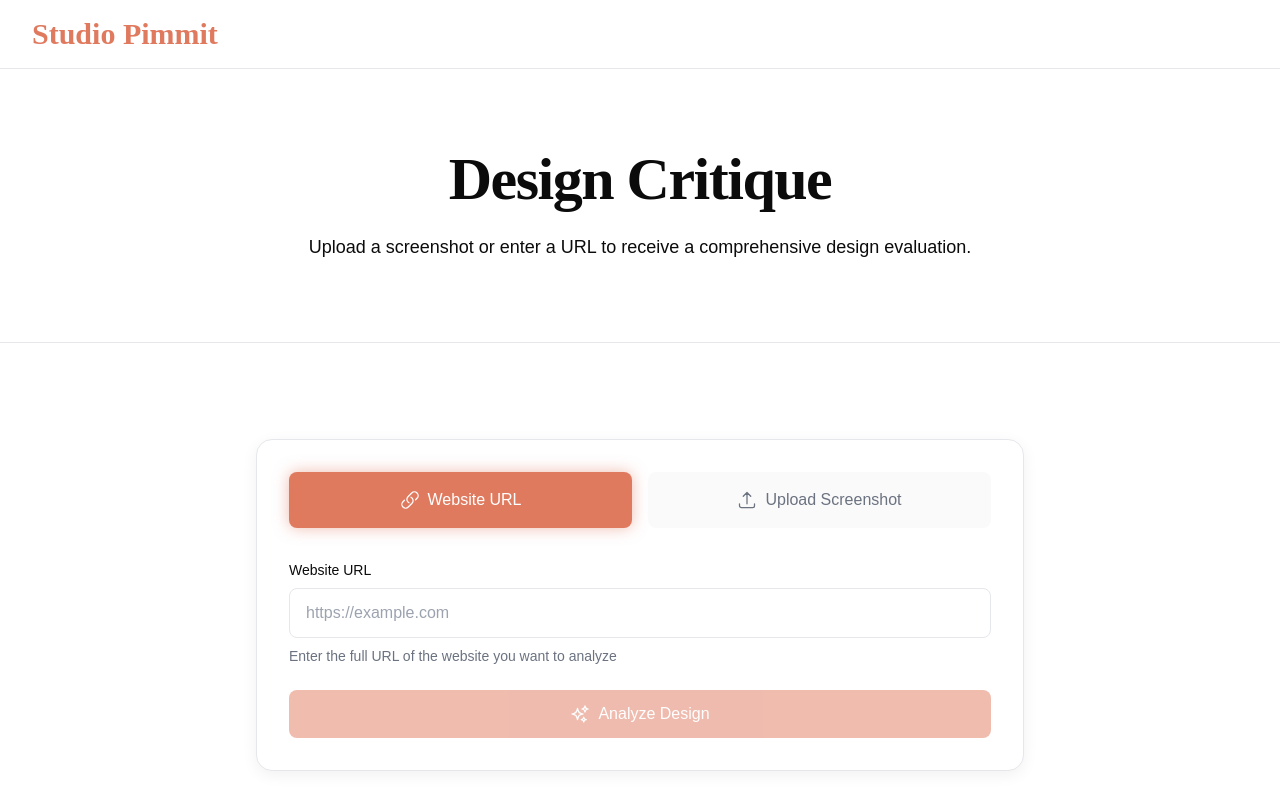
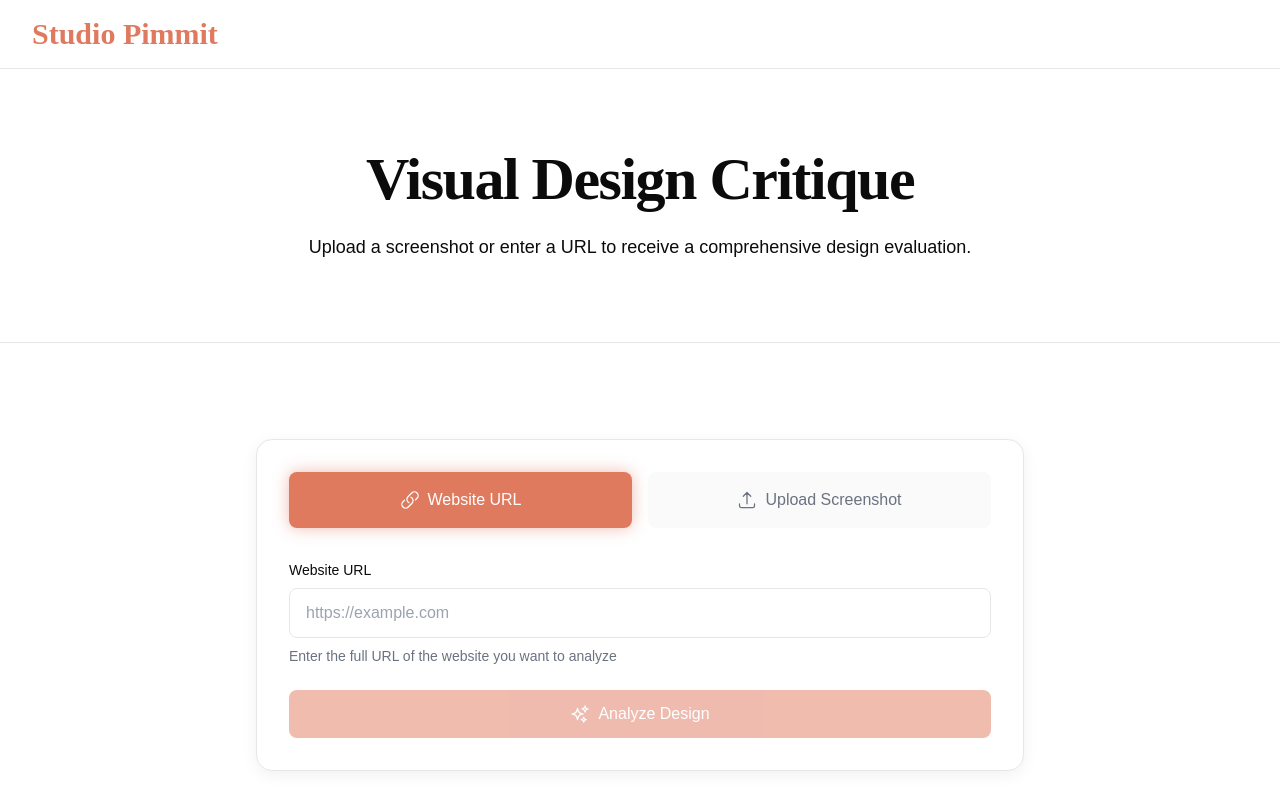
Before and after one commit to iyervish/design-crit, a Next.js app: page / in a window 1280 px wide. Shown: the top 800 px of the page. Built offline with nearby package versions, Linux system fonts and the light colour scheme.

Commit message:
Enhance README and landing page copy - update project description for clarity and improve user engagement with detailed feature breakdowns and use cases

```diff
--- a/app/page.tsx
+++ b/app/page.tsx
@@ -97,7 +97,7 @@ export default function Home() {
             className="max-w-4xl mx-auto text-center"
           >
             <h1 className="heading-xl mb-6">
-              Design Critique
+              Visual Design Critique
             </h1>
             <p className="text-lg text-text mb-8 max-w-2xl mx-auto leading-relaxed">
               Upload a screenshot or enter a URL to receive a comprehensive design evaluation.
```
Also changed, not shown: 1 other file (tests, documents, lock files or other folders).
